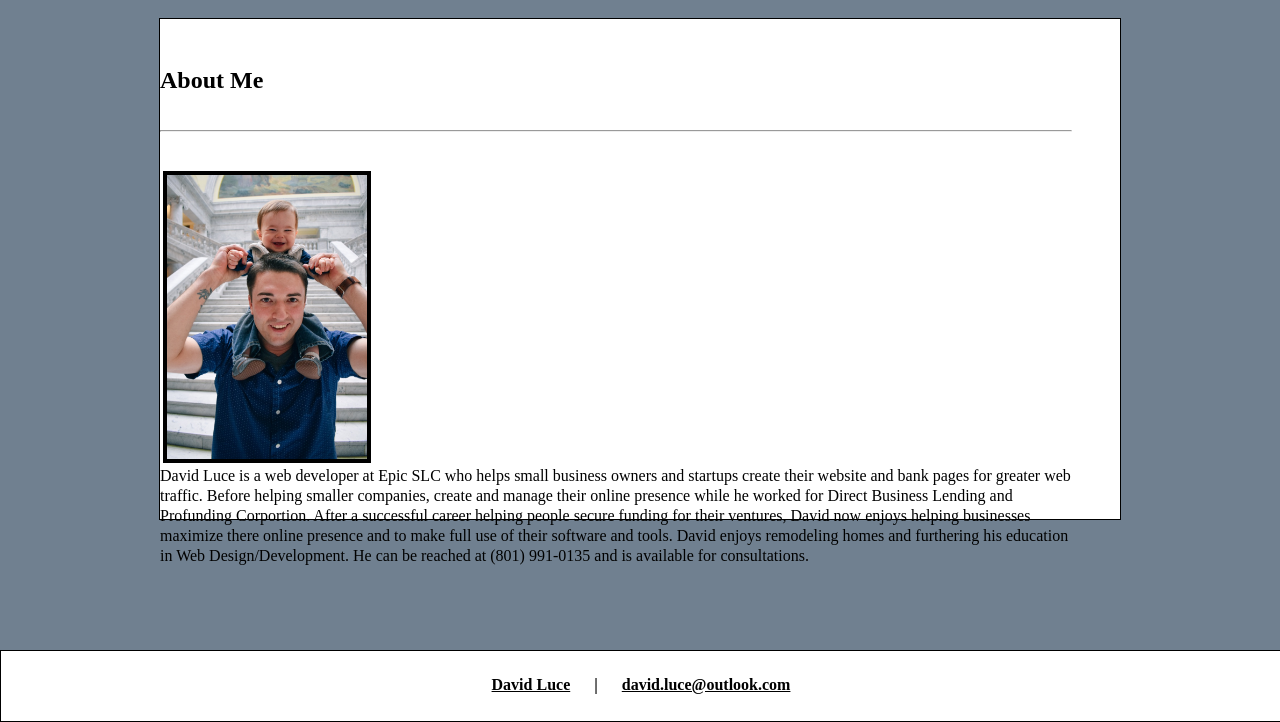
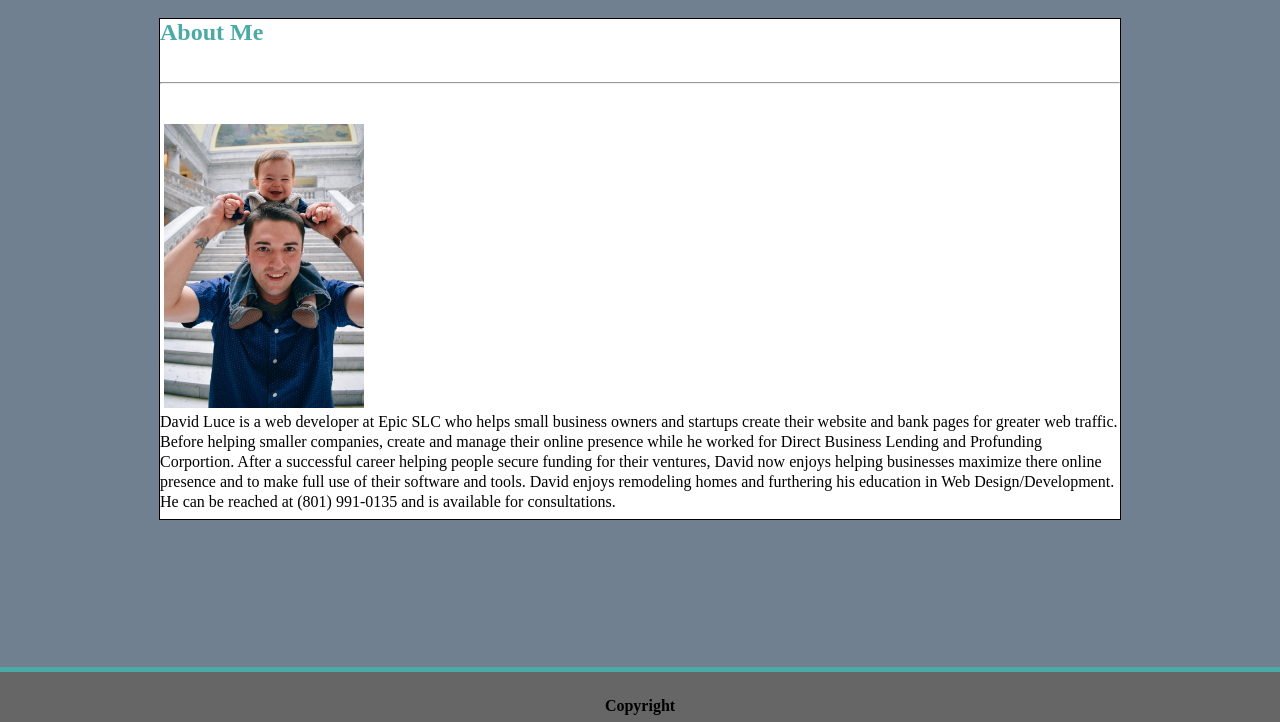
Before and after one commit to Droptime24/Basic-Portfolio, a plain HTML site: page index.html in a window 1280 px wide. Shown: the part 78-800 px from the top of the page. Drawn offline with Linux system fonts and the light colour scheme.

Commit message:
basic layout

```diff
--- a/assets/css/style.css
+++ b/assets/css/style.css
@@ -33,20 +33,24 @@ h1  {
     margin-top: 10%;
 }
 
-a.active {
+h2  {
+    color: #4aaaa5;
+}
+
+/* a.active {
     margin:0px auto
 
-}
+} */
 
 a {
     padding: 20px;
     color:black;
 }
 
-a:hover {
+/* header a:hover {
     background-color: #000;
     color: #fff;
-}
+} */
 
 /* MAIN SECTION */
 body    {
@@ -60,7 +64,7 @@ h1 {
     margin-left: 16%;
     margin-top: 0%;
     padding: 17px 26px;
-    background-color: #000;
+    background-color: #4aaaa5;
     color: #fff;
 
 }
@@ -75,13 +79,13 @@ section  {
 
 /* FOOOTER */
 footer {
-    height: 70px;
-    border: solid #000 1px;
+    height: 50px;
+    border-top: solid #4aaaa5 5px;
     position: fixed;
     left: 0;
     bottom: 0;
     width: 100%;
-    background-color: #fff;
+    background-color: #666666;
     color: #000;
     text-align: center;
     line-height: 67px;
@@ -101,24 +105,18 @@ footer {
 
 
 }
-.about-me   {
-    width: 95%;
-    /* margin: auto; */
-    padding: 48px 0px;
-    /* background-color: #fff; */
- }
 
  .bio-image {
     width: 200px;
     float: left;
     margin: 3px;
     padding: 1px;
-    border: solid;
-    background: black;
+    /* border: solid; */
+    /* background: black; */
  }
 
  p.about {
-     width: 100%;
+     width: 960px;
      float: left;
 
  }
--- a/index.html
+++ b/index.html
@@ -35,7 +35,7 @@
     <!--BODY START-->
     <body>
         <section>
-            <div class="about-me">
+
                 <h2>About Me</h2>
                 <br><br>
                 <hr>
@@ -58,12 +58,13 @@
 
                     </div>
                 </article>
-            </div>
+
         </section>
        <!-- FOOTER -->
         <footer>
             <div class="footer">
-                <p> <a href="portfolio.html">David Luce</a> | <a href="mailto:david.luce@outlook.com">david.luce@outlook.com</a></p>
+                <p>Copyright</p>
+                <!-- <p> <a href="portfolio.html">David Luce</a> | <a href="mailto:david.luce@outlook.com">david.luce@outlook.com</a></p> -->
             </div>
         </footer>
 
```
Also changed, not shown: contact.html (+2 -4 lines), portfolio.html (+8 -1 lines).
